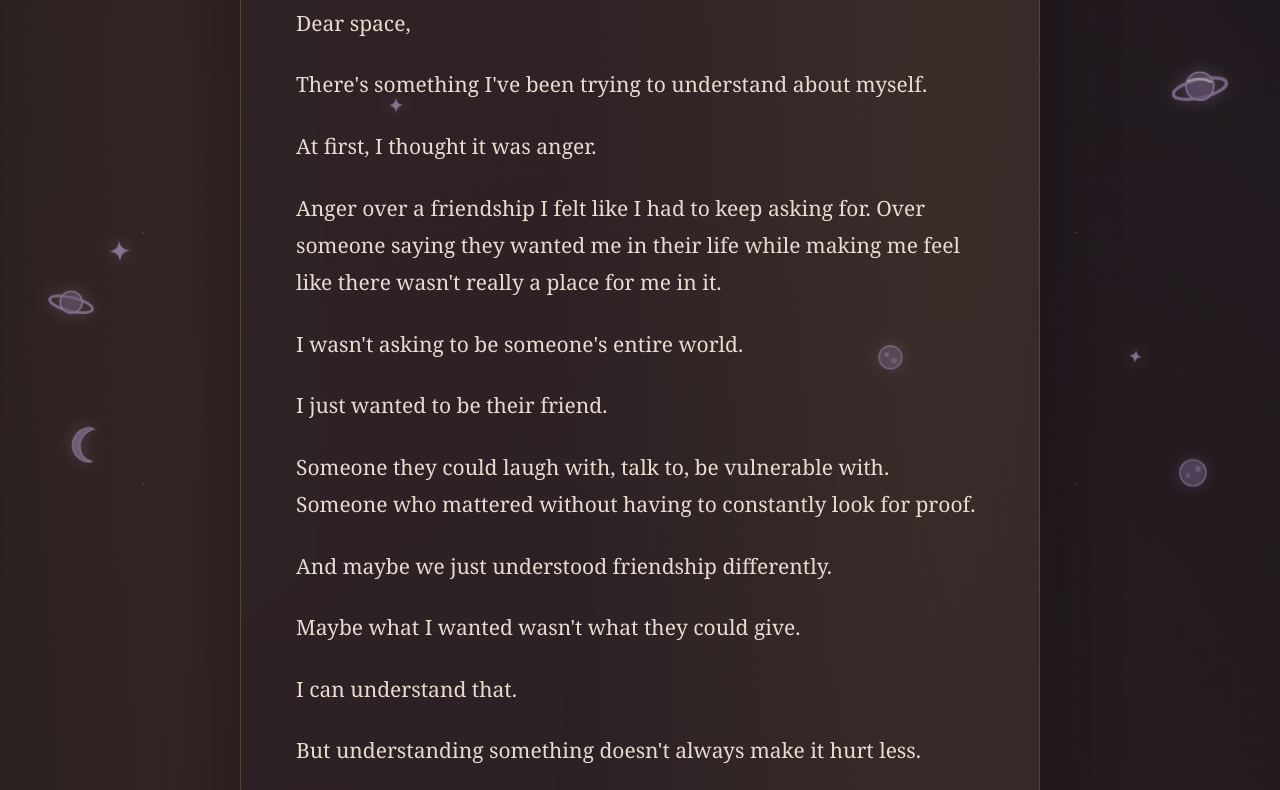
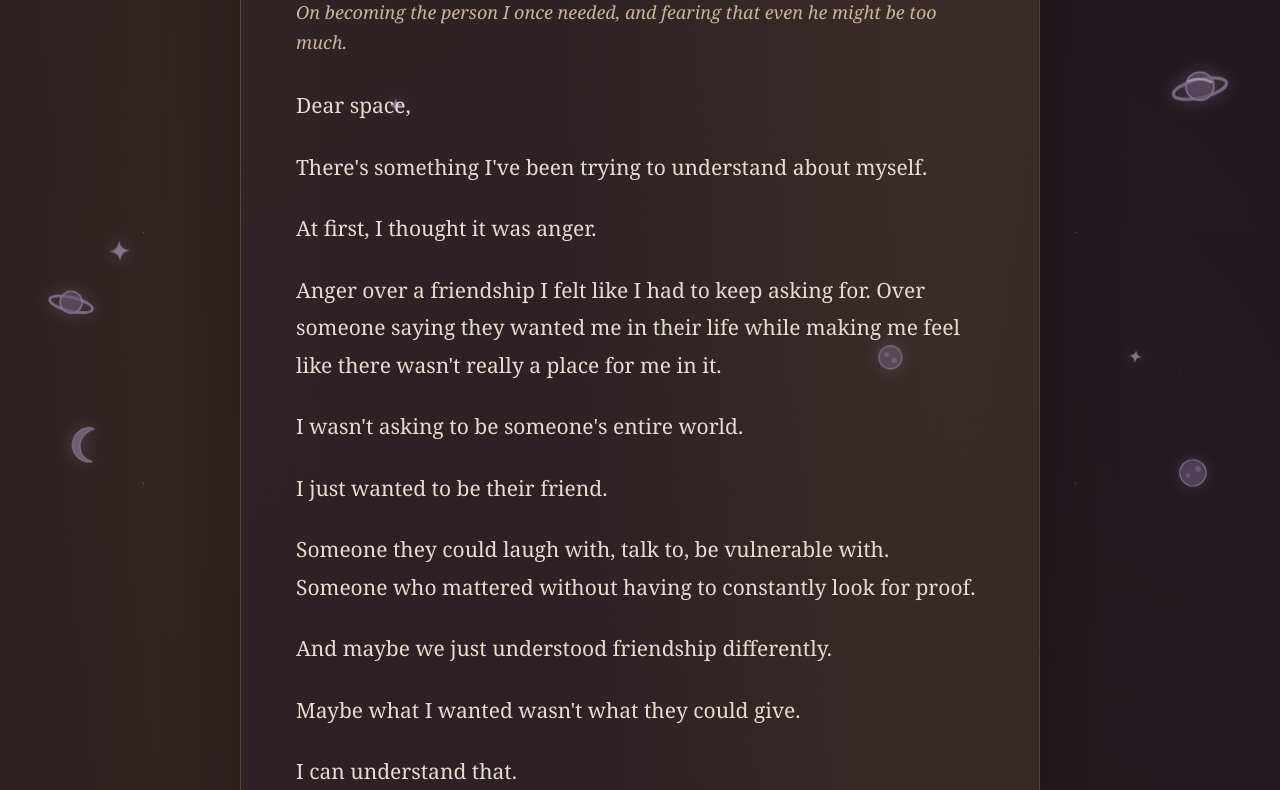
Before and after one commit to gmedinat911/letters-to-the-space, a plain HTML site: page letters/too-much/index.html in a window 1280 px wide. Shown: the part 225-1015 px from the top of the page. Drawn offline with Linux system fonts and the light colour scheme.

Commit message:
Add a short epigraph beneath Too Much

```diff
--- a/letters/too-much/index.html
+++ b/letters/too-much/index.html
@@ -15,6 +15,7 @@
     <article>
       <div class="meta">A Golden Supernova Remnant · November 21, 2026</div>
       <h2>Too Much</h2>
+      <p class="too-much-epigraph">On becoming the person I once needed, and fearing that even he might be too much.</p>
       <p>Dear space,</p>
       <p>There&#39;s something I&#39;ve been trying to understand about myself.</p>
       <p>At first, I thought it was anger.</p>
```
